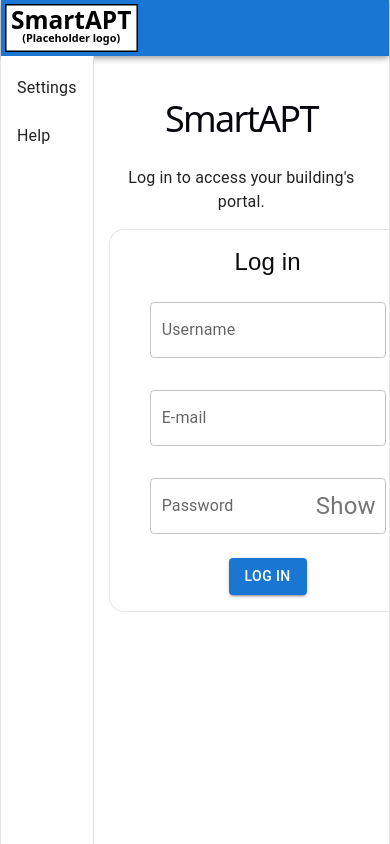
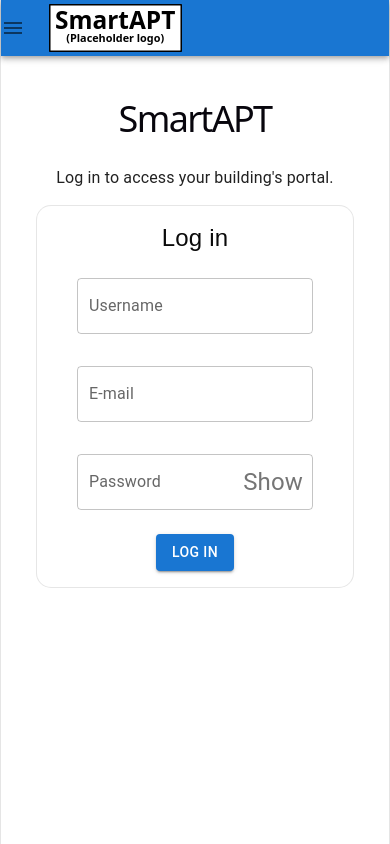
Before and after one commit to SevereWXJames/dormitory-managment-project, a React (Vite) app in the folder frontend/: page / in a window 390 px wide. Built offline with nearby package versions, Linux system fonts and the light colour scheme.

Commit message:
Made menu bar responsive for mobile viewports

```diff
--- a/frontend/package.json
+++ b/frontend/package.json
@@ -17,6 +17,7 @@
     "@fullcalendar/daygrid": "^6.1.21",
     "@fullcalendar/react": "^6.1.21",
     "@fullcalendar/timegrid": "^6.1.21",
+    "@mui/icons-material": "^9.1.1",
     "@mui/material": "^9.1.1",
     "@mui/x-date-pickers": "^9.5.0",
     "@reduxjs/toolkit": "^2.12.0",
--- a/frontend/src/components/common/CommonFrame.tsx
+++ b/frontend/src/components/common/CommonFrame.tsx
@@ -1,10 +1,13 @@
 import React, {useState} from "react";
 import {Link} from 'react-router-dom';
 import type {CommonFrameType} from "../../app/types";
-import {AppBar, Avatar, Box, Divider, Drawer, List} from "@mui/material";
+import {AppBar, Avatar, Box, Divider, Drawer, IconButton, List} from "@mui/material";
 import {NavBarButton} from "./NavBarButton";
 import logo from "../../assets/common/logo.svg";
 import {LogoutDialog} from "./LogoutDialog.tsx";
+import useMediaQuery from "@mui/material/useMediaQuery";
+import {useTheme} from "@mui/material/styles";
+import MenuIcon from "@mui/icons-material/Menu";
 
 type CommonFrameProps = {
     commonFrameType: CommonFrameType,
@@ -23,6 +26,10 @@ export function CommonFrame(props: CommonFrameProps) {
         <></> :
         <Avatar id="header-avatar"></Avatar>;
     const [logoutDialogOpen, setLogoutDialogOpen] = useState(false);
+    const theme = useTheme();
+    const isMobile = useMediaQuery(theme.breakpoints.down("sm"));
+    const [mobileOpen, setMobileOpen] = useState(false);
+    const toggleDrawer = () => setMobileOpen((prev) => !prev);
 
     let buttons;
     switch (props.commonFrameType) {
@@ -73,15 +80,24 @@ export function CommonFrame(props: CommonFrameProps) {
             <Box sx={{display: "flex", flexDirection: "column", height: "100vh"}}>
             <AppBar className="header-appbar" position="sticky"
                     sx={{display: "flex", flexDirection: "row", gap: "1rem", alignItems: "center", padding: "4px"}}>
+                {isMobile && (
+                    <IconButton id="open-nav-bar-button" onClick={toggleDrawer} edge="start">
+                        <MenuIcon />
+                    </IconButton>
+                )}
                 <Link to="/"><img id="header-logo" className="header-logo" src={logo} style={{height: 48}}/></Link>
                 <div id="header-user-type-message" className="header-user-type"
                      style={{flex: 1, textAlign: "left"}}>{headerUserTypeMessage}</div>
                 {avatar}
             </AppBar>
             <Box sx={{display: "flex", flex: 1, overflow: "hidden"}}>
-                <Drawer id="nav-bar-drawer" variant="permanent" sx={{
+                <Drawer id="nav-bar-drawer"
+                        variant={isMobile ? "temporary" : "permanent"}
+                        open={isMobile ? mobileOpen : true}
+                        onClose={toggleDrawer}
+                        sx={{
                     "& .MuiDrawer-paper": {
-                        position: "relative", // pulls paper back into normal flow
+                        position: isMobile ? "fixed" : "relative", // overlay on mobile, in-flow on desktop
                     },
                 }}  >
                     <List id="nav-bar-list">
--- a/frontend/src/components/common/ScrollList.tsx
+++ b/frontend/src/components/common/ScrollList.tsx
@@ -7,7 +7,7 @@ type useScrollListProps = {
 }
 export function ScrollList(props : useScrollListProps) {
     return (<div className={"scroll-list"}>
-        <ScrollArea className="h-60 w-[350px] rounded-md border p-4">
+        <ScrollArea className="h-60 w-full max-w-[350px] rounded-md border p-4 flex flex-col">
             <h4 className="mb-4 text-sm leading-none font-bold sticky top-0 bg-background z-10 py-2">{props.subheader}</h4>
             {props.children}
             <ScrollBar orientation="vertical" />
--- a/frontend/src/components/residents/facilitiesBooking/MachineList.tsx
+++ b/frontend/src/components/residents/facilitiesBooking/MachineList.tsx
@@ -4,7 +4,7 @@ import {MachineOptions} from "@/components/residents/facilitiesBooking/MachineOp
 export function MachineList(){
     const options = <MachineOptions/>
     const props = {children: options, subheader: "Select a laundry machine:"}
-    return(<div className={"machineList"}>
+    return(<div className="machineList flex flex-col">
         <ScrollList {...props}/>
     </div> )
 }
--- a/frontend/src/pages/common/residents/dashboard/dynamic/LaundryBookingsPage.tsx
+++ b/frontend/src/pages/common/residents/dashboard/dynamic/LaundryBookingsPage.tsx
@@ -35,10 +35,10 @@ export function LaundryBookingsPage() {
     return (<>
         <CommonFrame commonFrameType={"RESIDENT"}>
         <div className="bento-grid grid grid-cols-1 md:grid-cols-[min-content_1fr] gap-4 p-4">
-            <Card className="p-4 text-left" style={{gridArea: "book"}}>
+            <Card className="flex flex-col p-4 text-left" style={{gridArea: "book"}}>
                 <CardTitle>Book a machine:</CardTitle>
                 <div className={"machineList"}>
-                    <CardContent>
+                    <CardContent className="flex flex-col">
                         <MachineList/>
                     </CardContent>
                 </div>
```
Also changed, not shown: 1 other file (tests, documents, lock files or other folders).
